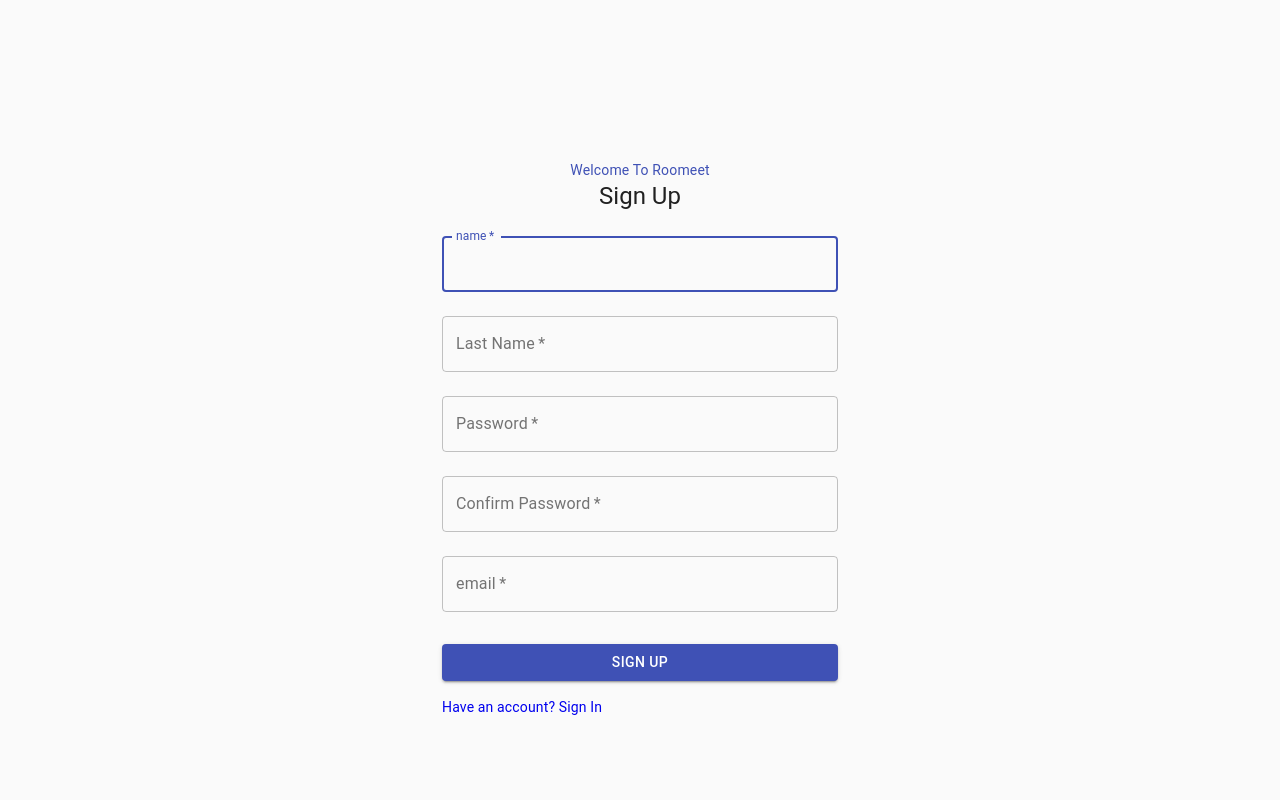
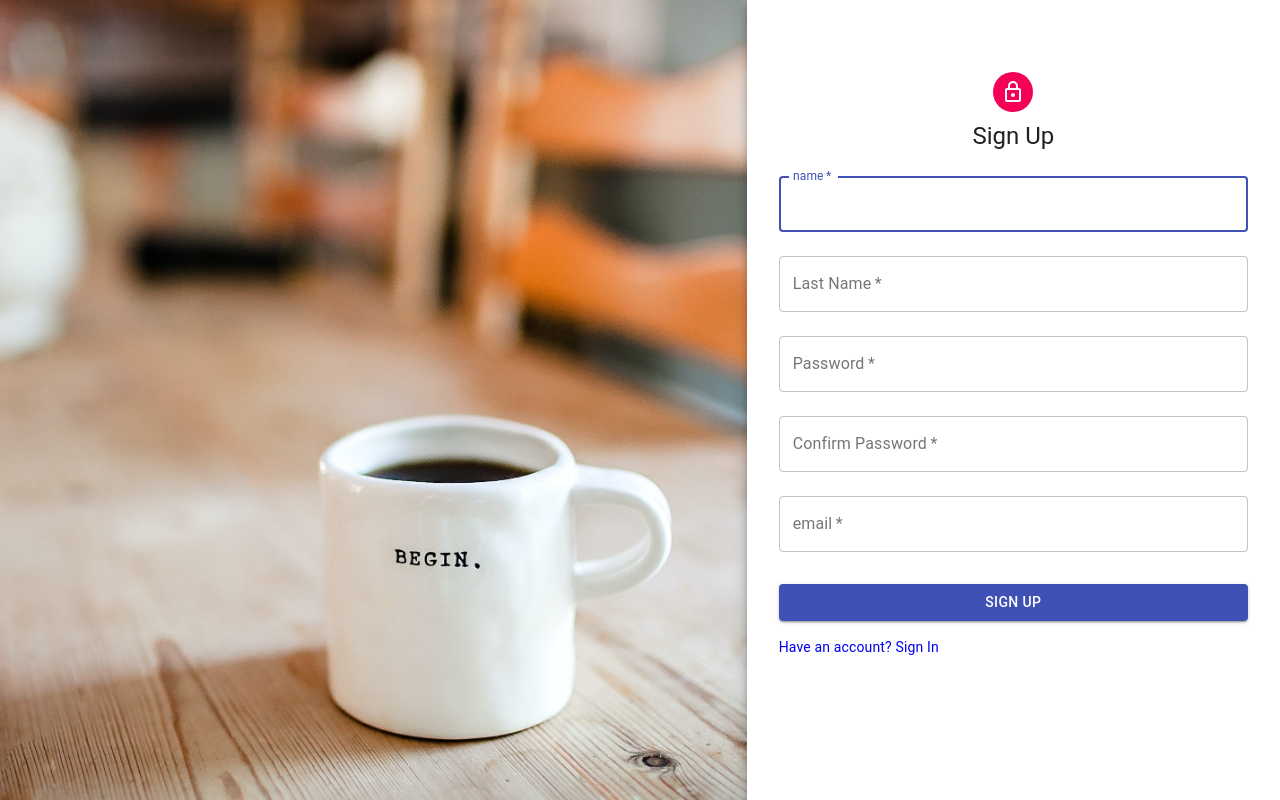
Before and after one commit to Roomeet/Roomeet, a React (Create React App) app in the folder client/: page /signup in a window 1280 px wide. Built offline with nearby package versions, Linux system fonts and the light colour scheme.

Commit message:
sign up form is side to side with a new picture

```diff
--- a/client/src/pages/auth/SignUpForm.tsx
+++ b/client/src/pages/auth/SignUpForm.tsx
@@ -4,6 +4,11 @@ import Button from '@material-ui/core/Button';
 import CssBaseline from '@material-ui/core/CssBaseline';
 import TextField from '@material-ui/core/TextField';
 import Grid from '@material-ui/core/Grid';
+import FormControlLabel from '@material-ui/core/FormControlLabel';
+import Checkbox from '@material-ui/core/Checkbox';
+import Paper from '@material-ui/core/Paper';
+import LockOutlinedIcon from '@material-ui/icons/LockOutlined';
+import Avatar from '@material-ui/core/Avatar';
 import Box from '@material-ui/core/Box';
 import Typography from '@material-ui/core/Typography';
 import { makeStyles } from '@material-ui/core/styles';
@@ -12,6 +17,7 @@ import {
   Formik, Form, Field, FieldProps,
 } from 'formik';
 import { string, object, ref } from 'yup';
+import BGImage from '../../images/BGSignUpForm.jpg';
 import network from '../../utils/network';
 import { SignUpUserData } from '../../interfaces/authentication';
 
@@ -29,8 +35,19 @@ const validationSchema = object({
 });
 
 const useStyles = makeStyles((theme) => ({
+  root: {
+    height: '100vh',
+  },
+  image: {
+    backgroundImage: `url(${BGImage})`,
+    backgroundRepeat: 'no-repeat',
+    backgroundColor:
+      theme.palette.type === 'light' ? theme.palette.grey[50] : theme.palette.grey[900],
+    backgroundSize: 'cover',
+    backgroundPosition: 'center',
+  },
   paper: {
-    paddingTop: theme.spacing(20),
+    margin: theme.spacing(8, 4),
     display: 'flex',
     flexDirection: 'column',
     alignItems: 'center',
@@ -44,6 +61,13 @@ const useStyles = makeStyles((theme) => ({
   },
   submit: {
     margin: theme.spacing(3, 0, 2),
+  },
+  alertMessage: {
+    marginBottom: theme.spacing(2),
+  },
+  avatar: {
+    margin: theme.spacing(1),
+    backgroundColor: theme.palette.secondary.main,
   },
 }));
 
@@ -65,12 +89,14 @@ const SignUpForm: React.FC = () => {
   };
 
   return (
-    <Container component="main" maxWidth="xs">
+    <Grid container component="main" className={classes.root}>
       <CssBaseline />
+      <Grid item xs={false} sm={4} md={7} className={classes.image} />
+      <Grid item xs={12} sm={8} md={5} component={Paper} elevation={6} square>
         <div className={classes.paper}>
-        <div className={classes.logo}>
-          Welcome To Roomeet
-        </div>
+          <Avatar className={classes.avatar}>
+            <LockOutlinedIcon />
+          </Avatar>
           <Typography component="h1" variant="h5" data-test="signup-title">
             Sign Up
           </Typography>
@@ -202,7 +228,7 @@ const SignUpForm: React.FC = () => {
                   Sign Up
                 </Button>
                 <Grid container>
-                <Grid item>
+                  <Grid item xs>
                     <Link to="/signin">Have an account? Sign In</Link>
                   </Grid>
                 </Grid>
@@ -210,7 +236,9 @@ const SignUpForm: React.FC = () => {
             )}
           </Formik>
         </div>
-    </Container>
+        <Box mt={8} />
+      </Grid>
+    </Grid>
   );
 };
 
```
Also changed, not shown: client/src/images/BGSignUpForm.jpg (added). Lines whose indentation alone changed are shown as unchanged.
